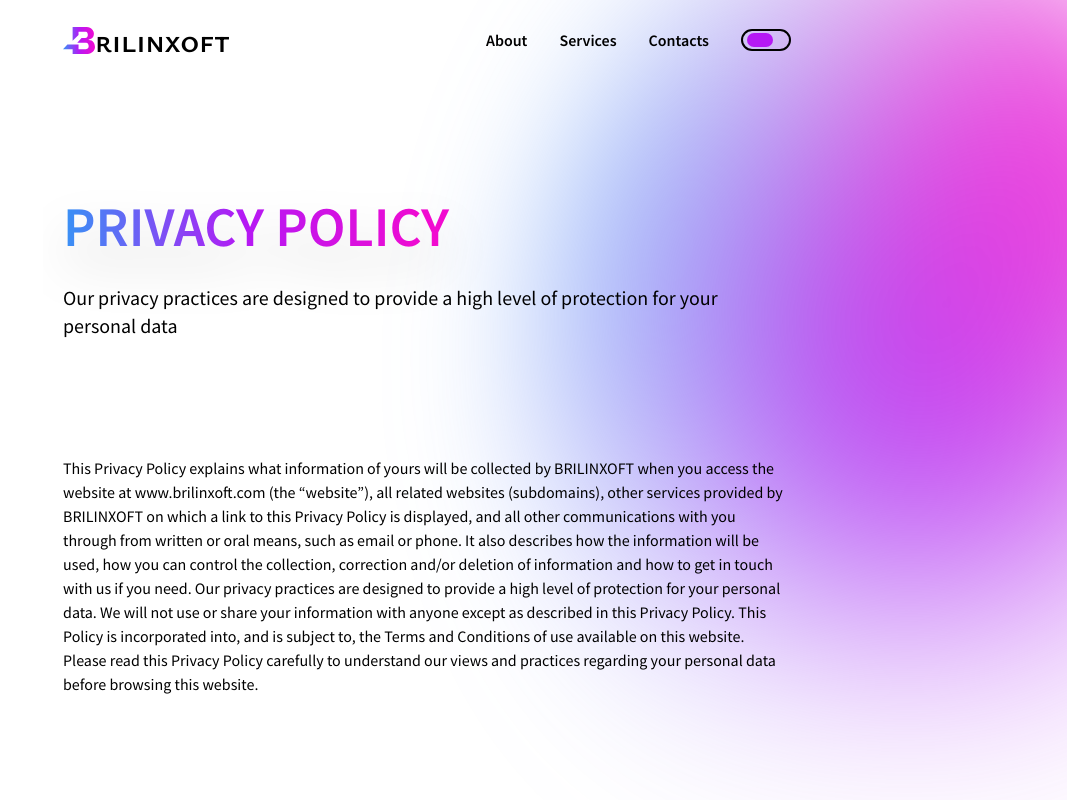
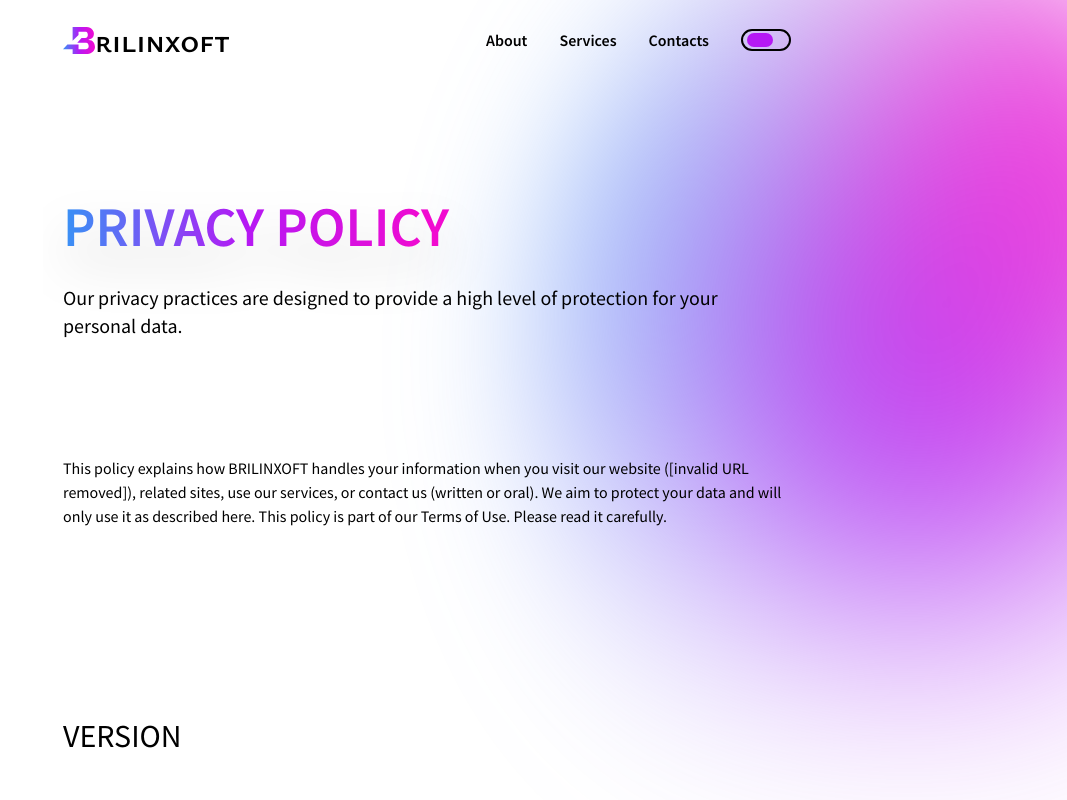
Before and after one commit to artepepep/brilinext, a Next.js app: page /privacy-policy in a window 1280 px wide. Shown: the whole page, without its empty margins (213-1280 px from the left). Built offline with nearby package versions, Linux system fonts and the light colour scheme.

Commit message:
changed privacy policy text

```diff
--- a/src/modules/privacyPolicyHero/PrivacyPolicyHero.tsx
+++ b/src/modules/privacyPolicyHero/PrivacyPolicyHero.tsx
@@ -9,19 +9,9 @@ export default function PrivacyPolicyHero () {
             className="min-h-fit text-[40px] md:text-[56px] font-semibold drop-shadow-2xl text-transparent bg-clip-text bg-gradient-to-r from-[#3892F5FF] via-[#B519F4FF] via-25% to-[#F10BD0FF] to-50% uppercase">
             Privacy policy
           </h2>
-          <p className="text-xl">Our privacy practices are designed to provide a high level of protection for your personal data</p>
+          <p className="text-xl">Our privacy practices are designed to provide a high level of protection for your personal data.</p>
           <p className="mt-16 md:mt-[100px]">
-            This Privacy Policy explains what information of yours will be collected by BRILINXOFT when you
-            access the website at www.brilinxoft.com (the “website”), all related websites (subdomains),
-            other services provided by BRILINXOFT on which a link to this Privacy Policy is displayed,
-            and all other communications with you through from written or oral means, such as email or phone.
-            It also describes how the information will be used, how you can control the collection, correction
-            and/or deletion of information and how to get in touch with us if you need. Our privacy practices
-            are designed to provide a high level of protection for your personal data. We will not use or share
-            your information with anyone except as described in this Privacy Policy. This Policy is incorporated
-            into, and is subject to, the Terms and Conditions of use available on this website. Please read this
-            Privacy Policy carefully to understand our views and practices regarding your personal data before
-            browsing this website.
+            This policy explains how BRILINXOFT handles your information when you visit our website ([invalid URL removed]), related sites, use our services, or contact us (written or oral).  We aim to protect your data and will only use it as described here.  This policy is part of our Terms of Use.  Please read it carefully.
           </p>
         </div>
         <div className="hidden md:block"><Blob small={false} /></div>
```
Also changed, not shown: src/modules/privacyPolicyParagraphs/PrivacyPolicyParagraphs.tsx (+11 -21 lines).
